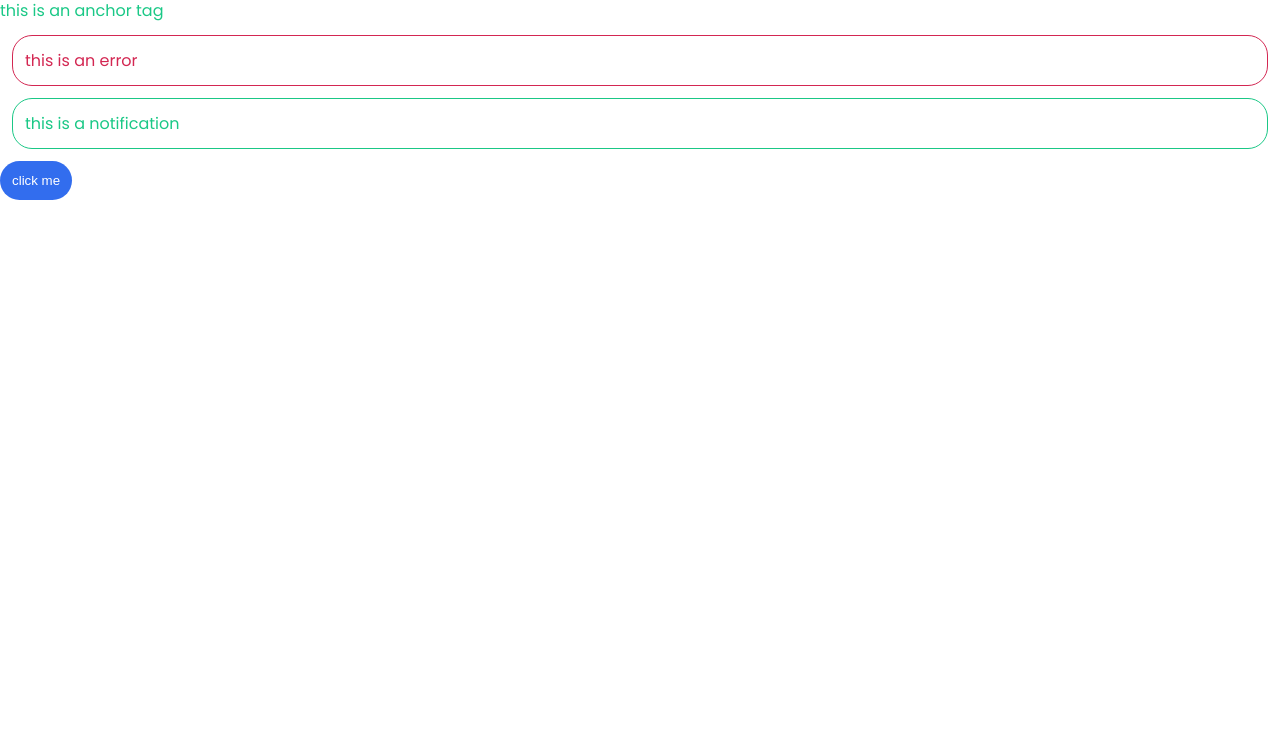
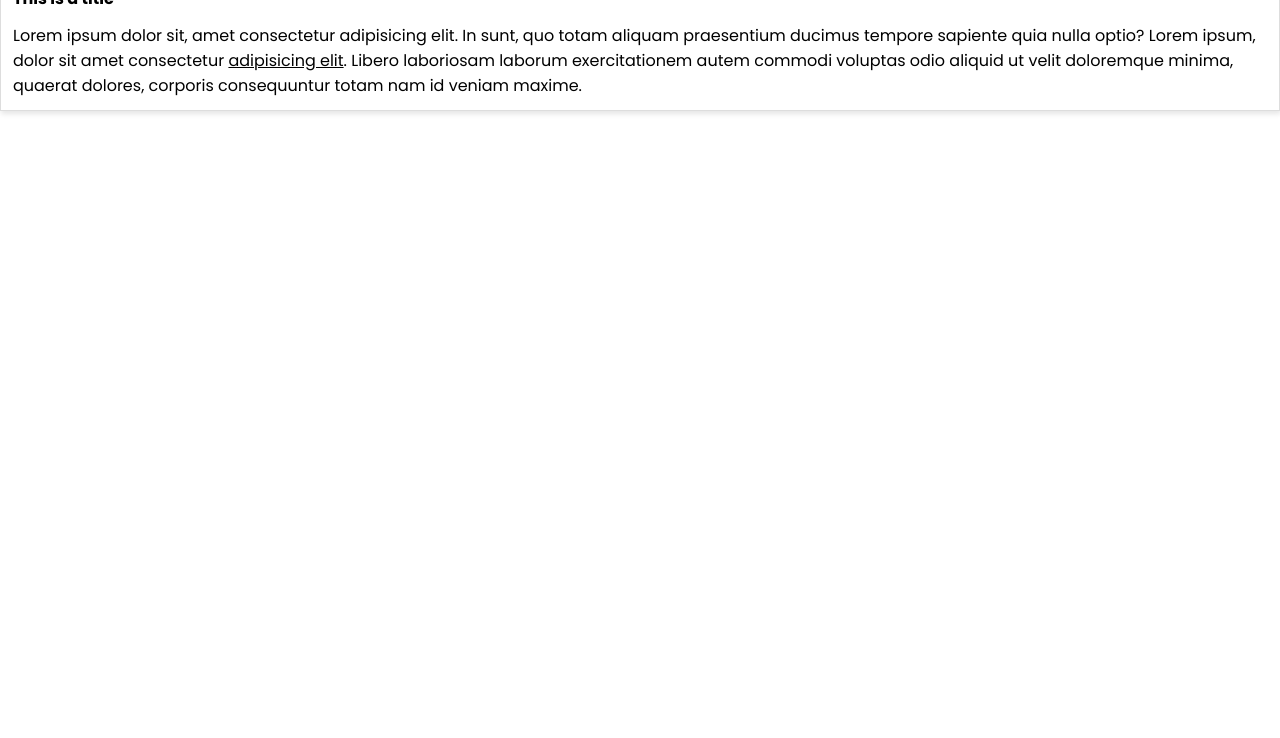
Before and after one commit to abhinandkaippalli/sass-learnings, a website: page index.html in a window 1280 px wide. Shown: the part 62-800 px from the top of the page. Drawn offline with Linux system fonts and the light colour scheme.

Commit message:
Nested rules

```diff
--- a/index.html
+++ b/index.html
@@ -1,4 +1,5 @@
 <html lang="en">
+
 <head>
     <meta charset="UTF-8">
     <meta http-equiv="X-UA-Compatible" content="IE=edge">
@@ -6,11 +7,31 @@
     <link rel="stylesheet" href="/css/index.css">
     <title>Document</title>
 </head>
+
 <body>
-    <h1>This is an h1</h1>
-    <a href="#">this is an anchor tag</a>
-    <p class="error">this is an error</p>
-    <p class="notification">this is a notification</p>
-    <button>click me</button>
+    <div>
+        <!-- colors -->
+
+        <!-- font sizes -->
+
+        <!-- buttons -->
+
+        <!-- cards -->
+        <h2>Cards</h2>
+        <div class="card">
+            <h1 class="card-title">This is a title</h1>
+            <p class="card-body">Lorem ipsum dolor sit, amet consectetur adipisicing elit. In sunt, quo totam aliquam
+                praesentium ducimus tempore sapiente quia nulla optio? Lorem ipsum, dolor sit amet consectetur <a
+                    href="#">adipisicing elit</a>. Libero laboriosam laborum exercitationem autem commodi voluptas odio
+                aliquid ut velit doloremque minima, quaerat dolores, corporis consequuntur totam nam id veniam maxime.
+            </p>
+        </div>
+
+        <!-- grid system -->
+
+        <!-- utilities -->
+
+    </div>
 </body>
+
 </html>
--- a/shinobi/_variables.scss
+++ b/shinobi/_variables.scss
@@ -11,3 +11,9 @@ $base-margin: 0.75rem;
 // borders
 $base-border-thickness: 1px;
 $base-border-radius: 20px;
+
+// box-shadow
+$base-box-shadow: 1px 3px 5px rgba(0,0,0,0.1);
+
+// font sizes
+$base-font-size: 1rem;
--- /dev/null
+++ b/shinobi/components/_card.scss
@@ -0,0 +1,19 @@
+.card {
+    display: block;
+    padding: $base-padding;
+    border: $base-border-thickness solid #ddd;
+    box-shadow: $base-box-shadow;
+
+    .card-title {
+      font-size: $base-font-size;
+      padding-bottom: $base-padding;
+      font-weight: bold;
+    }
+    .card-body {
+      font-size: $base-font-size;
+
+      a {
+        text-decoration: underline;
+      }
+    }
+  }
--- a/shinobi/index.scss
+++ b/shinobi/index.scss
@@ -2,14 +2,14 @@
 @import 'variables';
 
 // base & layout
-@import 'base'
+@import 'base';
 
 // colors
 
 
 
 // components(button, card, navbar)
-
+@import 'components/card';
 
 
 // utilities (margine, padding, opacity)
```
Also changed, not shown: css/index.css, shinobi/_base.scss (indentation only), shinobi/index.css, 1 other file.
